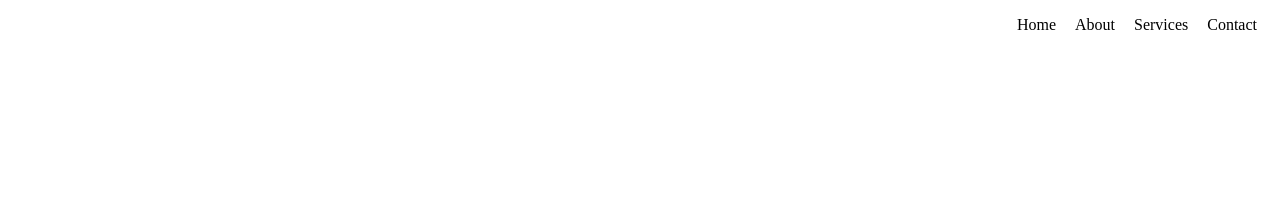
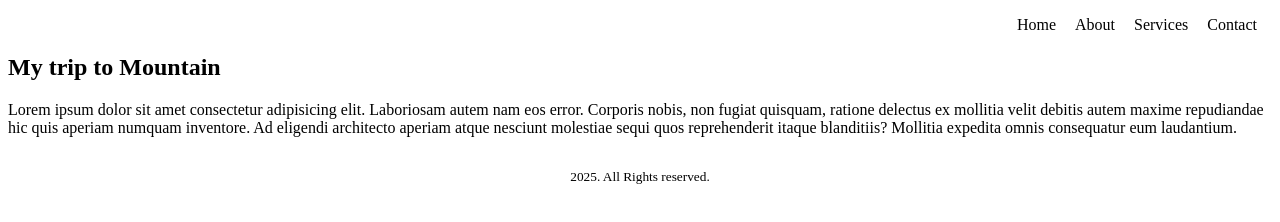
Before and after one commit to Tanvir625/my-travel-website, a plain HTML site: page index.html in a window 1280 px wide. Drawn offline with Linux system fonts and the light colour scheme.

Commit message:
working on 1st article

```diff
--- a/index.html
+++ b/index.html
@@ -17,6 +17,17 @@
             </ul>
         </nav>
     </header>
+    <main>
+        <article>
+            <header> <h2>My trip to Mountain</h2> </header>
+            <p>Lorem ipsum dolor sit amet consectetur adipisicing elit. Laboriosam autem nam eos error. Corporis nobis, non fugiat quisquam, ratione delectus ex mollitia velit debitis autem maxime repudiandae hic quis aperiam numquam inventore. Ad eligendi architecto aperiam atque nesciunt molestiae sequi quos reprehenderit itaque blanditiis? Mollitia expedita omnis consequatur eum laudantium.</p>
+        </article>
+
+    </main>
+
+    <footer>
+        <p> <small>2025. All Rights reserved.</small></p>
+    </footer>
 
 </body>
 </html>
--- a/style.css
+++ b/style.css
@@ -12,3 +12,8 @@ nav li > a{
 nav {
     text-align: right;
 }
+
+footer {
+    margin-top:30px;
+    text-align: center;
+}
```
Also changed, not shown: 1 other file.
